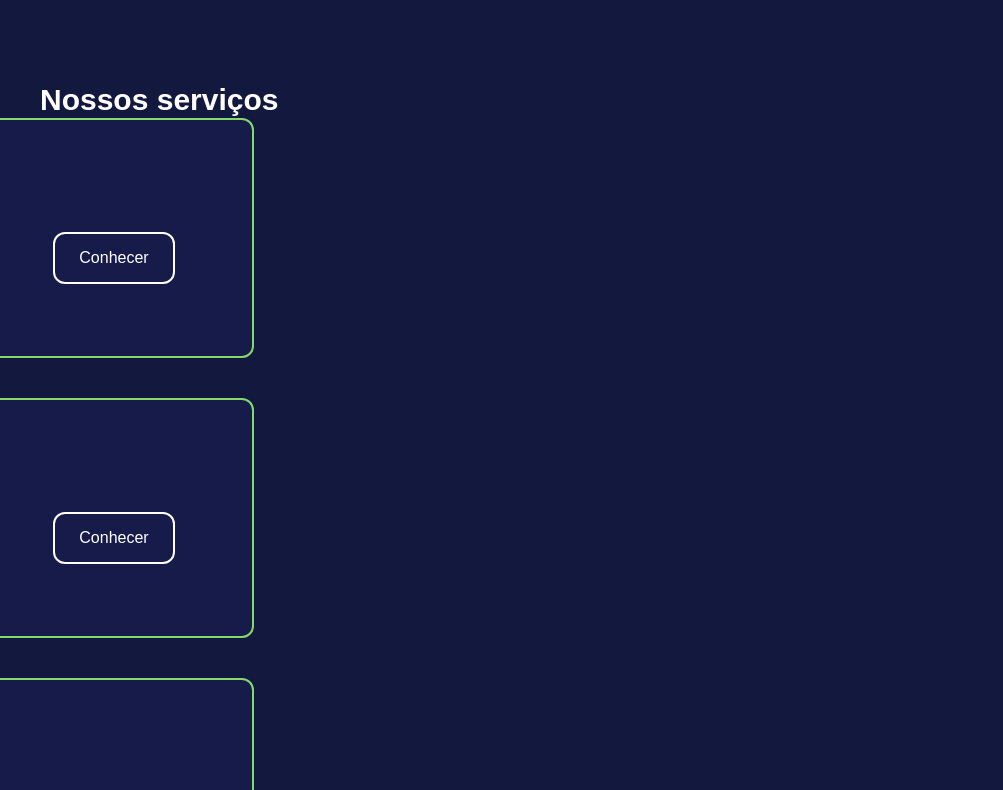
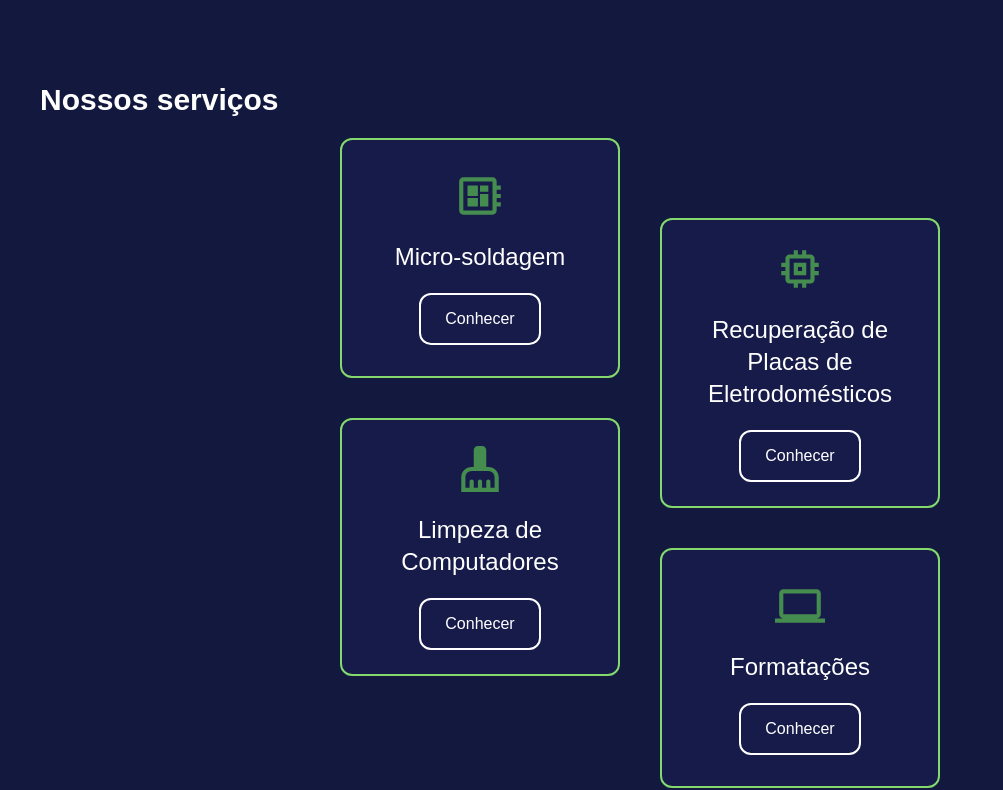
Before and after one commit to codingbyjess/minha-placa-minha-vida, a Next.js app: page / in a window 1280 px wide. Shown: the part 928-1718 px from the top of the page, without its empty margins (0-1003 px from the left). Built offline with nearby package versions, Linux system fonts and the light colour scheme.

Commit message:
feat(home): create third section

```diff
--- a/app/page.tsx
+++ b/app/page.tsx
@@ -1,14 +1,10 @@
-import { Grid } from "@mui/material";
 import BoxService from "./containers/box-service/BoxService";
 import Hero from "./containers/hero/Hero";
-import DeveloperBoardIcon from '@mui/icons-material/DeveloperBoard';
 
 export default function Home() {
   return (
     <main>
-
       <Hero />
-
       <section className="p-10">
         <h1 className="text-3xl text-foreground font-bold">
           Seu equipamento em boas mãos
@@ -20,20 +16,46 @@ export default function Home() {
                 text-foreground"
           >
             Com um{" "}
-            <span className="text-(--third)">time especializado e tecnologia avançada</span>
+            <span className="text-(--third)">
+              time especializado e tecnologia avançada
+            </span>
             , cuidamos do seu equipamento como se fosse nosso.
           </h3>
         </div>
       </section>
 
       <section className="p-10">
-        <h1 className="text-3xl text-foreground font-bold">Nossos serviços</h1>
-        <div className="relative grid grid-cols-1 md:grid-cols-2 gap-6 justify-items-center">
-          <div className="w-180">
-            <BoxService />
-            <BoxService />
-            <BoxService />
-            <BoxService />
+        <h1 className="text-3xl text-foreground font-bold">
+          Nossos serviços
+        </h1>
+        <div className="relative justify-items-center">
+          <div className="
+          grid
+          grid-cols-1
+          md:grid-cols-2
+          gap-10
+          mt-5"
+          >
+            <div>
+              <BoxService
+                icon="devBoard"
+                title="Micro-soldagem"
+              />
+              <BoxService
+                icon="cleaningServices"
+                title="Limpeza de Computadores"
+              />
+            </div>
+            <div className="mt-20">
+              <BoxService
+                icon="memory"
+                title="Recuperação de Placas de Eletrodomésticos"
+              />
+              <BoxService
+                icon="computer"
+                title="Formatações"
+              />
+            </div>
           </div>
         </div>
       </section>
```
